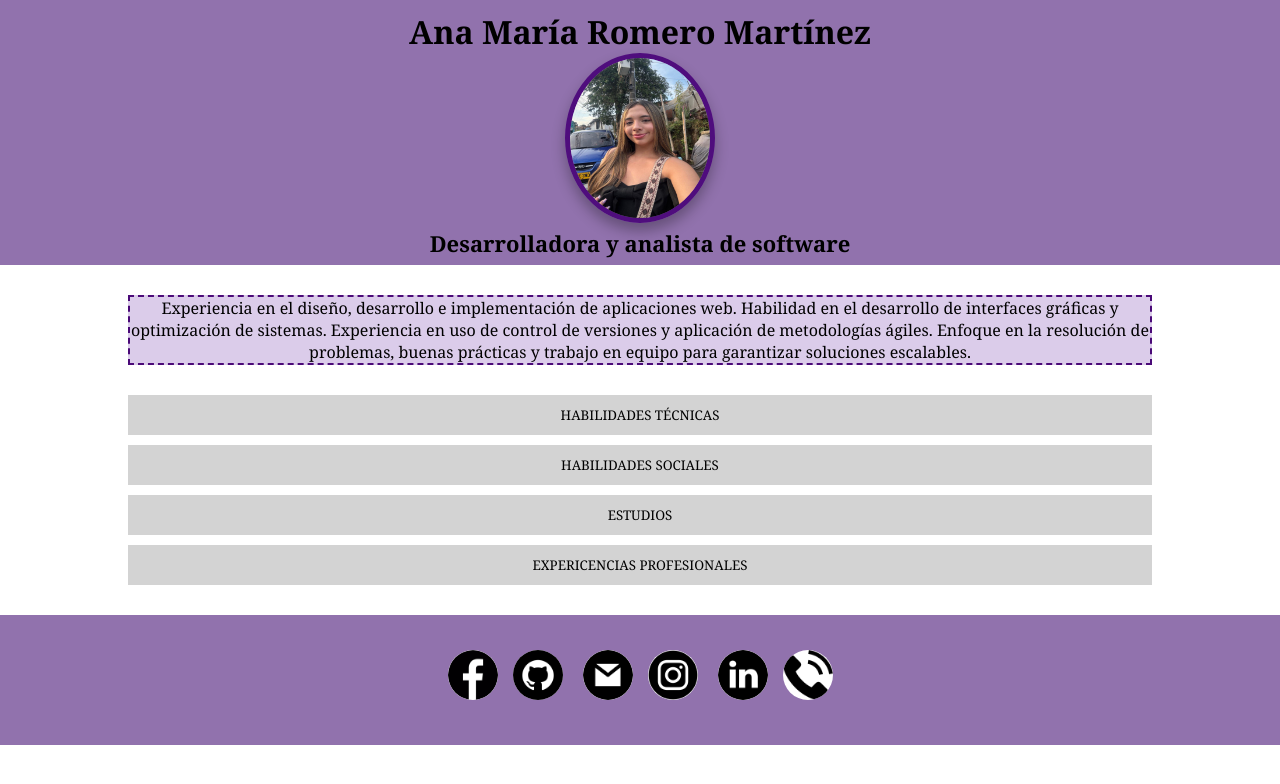
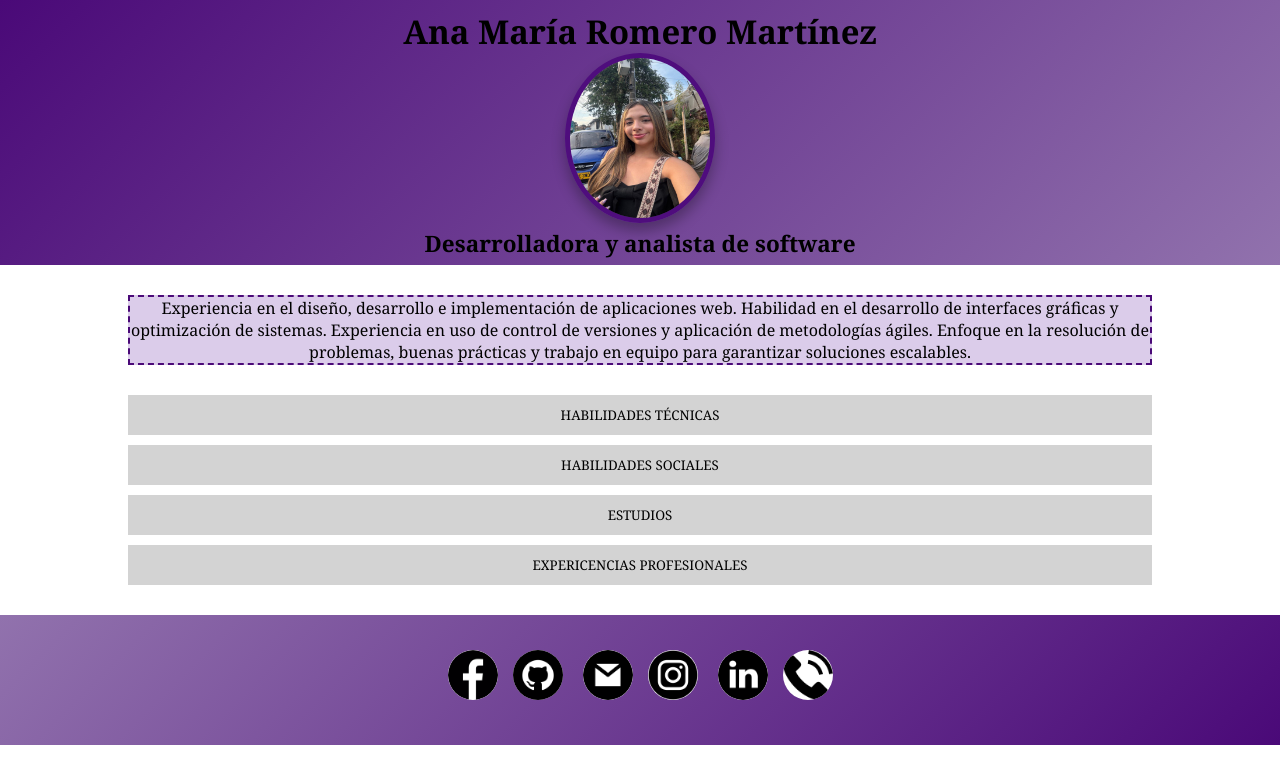
Before and after one commit to anamaria-romero/portafolio-ana, a React (Vite) app: page / in a window 1280 px wide. Shown: the top 784 px of the page. Built offline with nearby package versions, Linux system fonts and the light colour scheme.

Commit message:
Cambios Guardados

```diff
--- a/src/index.css
+++ b/src/index.css
@@ -13,15 +13,29 @@
   text-align: center;
 }
 
+@keyframes pulse {
+  0%, 100% {
+    transform: scale(1);
+  }
+  50% {
+    transform: scale(1.1);
+  }
+}
+
+h1{
+  animation: pulse 3s infinite ease-in-out;
+}
+
 .develop {
   font-size: 19px;
+  animation: pulse 3s infinite ease-in-out;
 }
 
 .ContainerName {
   margin: 0%;
   width: 100%;
   height: 295px;
-  background-color: rgb(145, 114, 173);
+  background: linear-gradient(135deg, rgb(74, 9, 120), rgb(145, 114, 173));
   text-align: center;
   align-content: center;
 }
@@ -103,7 +117,7 @@ footer {
   width: 100%;
   height: 130px;
   margin-top: 30px;
-  background-color: rgb(145, 114, 173);
+  background: linear-gradient(135deg, rgb(145, 114, 173), rgb(74, 9, 120));
   display: flex;
   justify-content: center;
   align-items: center;
```
